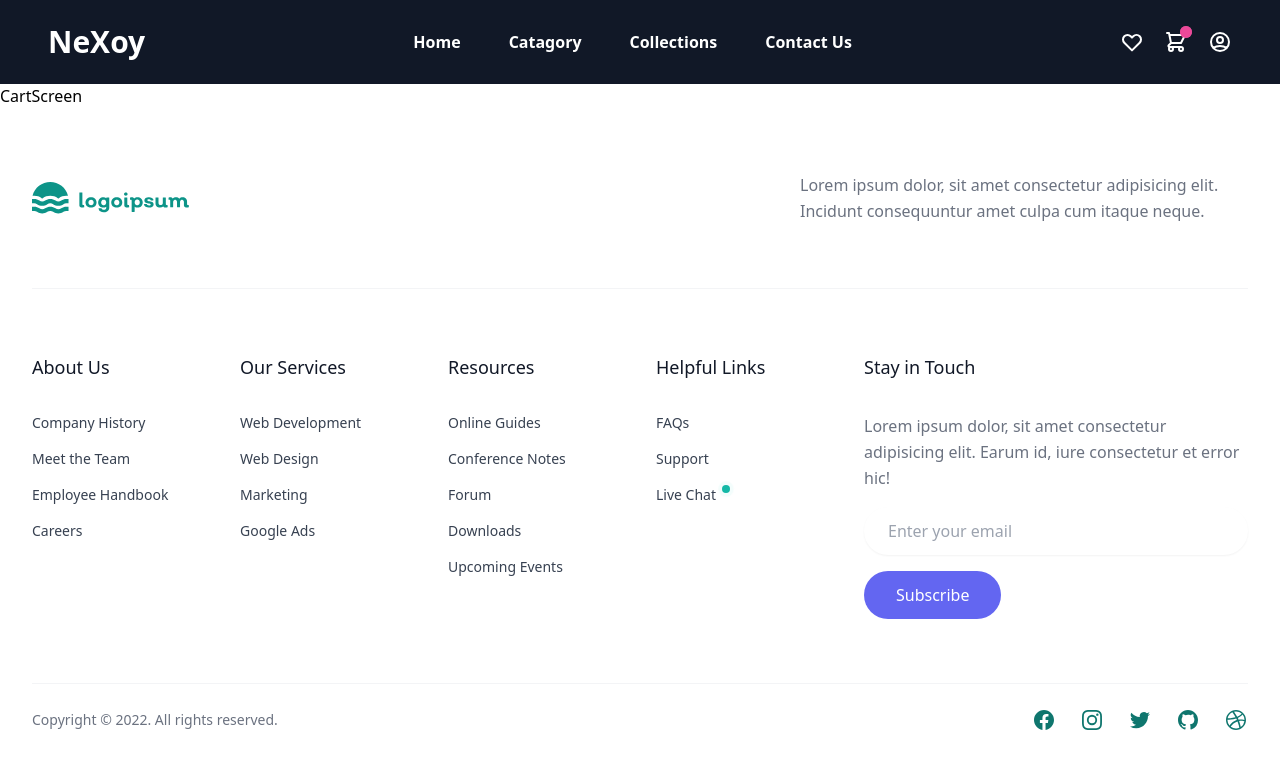
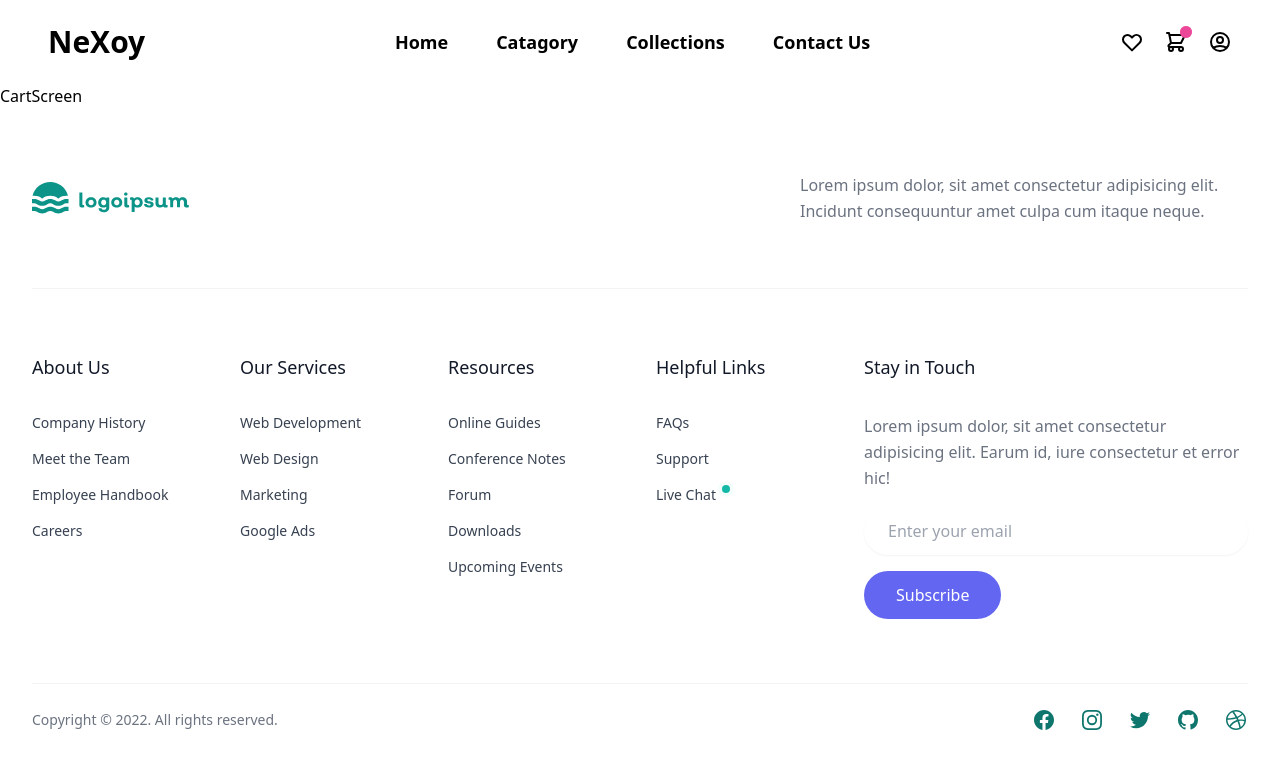
Before and after one commit to SAPranto/MERN-Ecommerce-Shop, a React (Vite) app: page /cart in a window 1280 px wide. Shown: the top 768 px of the page. Built offline with nearby package versions, Linux system fonts and the light colour scheme; the HTML template or start-up script is replaced by a standard one.

Commit message:
Made the navbar Sticky and used UseEffect on Navbar

```diff
--- a/index.html
+++ b/index.html
@@ -4,7 +4,7 @@
     <meta charset="UTF-8" />
     <link rel="icon" type="image/svg+xml" href="/vite.svg" />
     <meta name="viewport" content="width=device-width, initial-scale=1.0" />
-    <title>Vite + React</title>
+    <title>Nexoy</title>
   </head>
   <body>
     <div id="root"></div>
--- a/src/App.css
+++ b/src/App.css
@@ -0,0 +1,3 @@
+.btn {
+    @apply px-4 py-2 text-white rounded transition-all hover:scale-105 duration-300 text-sm xl:text-base hover:bg-blue-600;
+  }
--- a/src/components/Navbar.jsx
+++ b/src/components/Navbar.jsx
@@ -1,39 +1,62 @@
-import React from 'react'
+import React, { useState, useEffect } from "react";
 
 const Navbar = () => {
+
+  const [isSticky, setIsSticky] = useState(false);
+
+  useEffect(() => {
+    const handleScroll = () => {
+      if (window.pageYOffset > 0) {
+        setIsSticky(true);
+      } else {
+        setIsSticky(false);
+      }
+    };
+
+    window.addEventListener("scroll", handleScroll);
+
+    return () => {
+      window.removeEventListener("scroll", handleScroll);
+    };
+  }, []);
+
   return (
-    <nav className="flex justify-between bg-gray-900 text-white w-full">
+    <nav
+    className={`flex justify-between w-full ${
+      isSticky ? "bg-gray-900 transition-all duration-500 text-white" : "bg-transparent transition-all duration-500 text-black"
+    } sticky top-0 z-50`}
+  >
     <div className="px-5 xl:px-12 py-6 flex w-full items-center">
       <a className="text-3xl font-bold font-heading" href="#">
         {/* <img class="h-9" src="logo.png" alt="logo"> */}
         NeXoy
       </a>
       {/* Nav Links */}
-      <ul className="hidden md:flex px-4 mx-auto font-semibold font-heading space-x-12">
+      <ul className="hidden md:flex px-4 mx-auto text-lg font-semibold font-heading space-x-12">
         <li>
-          <a className="hover:text-gray-200" href="#">
+          <a className="hover:text-sky-600" href="#">
             Home
           </a>
         </li>
         <li>
-          <a className="hover:text-gray-200" href="#">
+          <a className="hover:text-sky-600" href="#">
             Catagory
           </a>
         </li>
         <li>
-          <a className="hover:text-gray-200" href="#">
+          <a className="hover:text-sky-600" href="#">
             Collections
           </a>
         </li>
         <li>
-          <a className="hover:text-gray-200" href="#">
+          <a className="hover:text-sky-600" href="#">
             Contact Us
           </a>
         </li>
       </ul>
       {/* Header Icons */}
-      <div className="hidden xl:flex items-center space-x-5 items-center">
-        <a className="hover:text-gray-200" href="#">
+      <div className="hidden xl:flex items-center space-x-5">
+        <a className="hover:text-sky-600" href="#">
           <svg
             xmlns="http://www.w3.org/2000/svg"
             className="h-6 w-6"
@@ -49,7 +72,7 @@ const Navbar = () => {
             />
           </svg>
         </a>
-        <a className="flex items-center hover:text-gray-200" href="#">
+        <a className="flex items-center hover:text-sky-600" href="#">
           <svg
             xmlns="http://www.w3.org/2000/svg"
             className="h-6 w-6"
@@ -70,10 +93,10 @@ const Navbar = () => {
           </span>
         </a>
         {/* Sign In / Register      */}
-        <a className="flex items-center hover:text-gray-200" href="#">
+        <a className="flex items-center hover:text-sky-600" href="#">
           <svg
             xmlns="http://www.w3.org/2000/svg"
-            className="h-6 w-6 hover:text-gray-200"
+            className="h-6 w-6 hover:text-sky-600"
             fill="none"
             viewBox="0 0 24 24"
             stroke="currentColor"
@@ -92,7 +115,7 @@ const Navbar = () => {
     <a className="xl:hidden flex mr-6 items-center" href="#">
       <svg
         xmlns="http://www.w3.org/2000/svg"
-        className="h-6 w-6 hover:text-gray-200"
+        className="h-6 w-6 hover:text-sky-600"
         fill="none"
         viewBox="0 0 24 24"
         stroke="currentColor"
@@ -112,7 +135,7 @@ const Navbar = () => {
     <a className="navbar-burger self-center mr-12 xl:hidden" href="#">
       <svg
         xmlns="http://www.w3.org/2000/svg"
-        className="h-6 w-6 hover:text-gray-200"
+        className="h-6 w-6 hover:text-sky-600"
         fill="none"
         viewBox="0 0 24 24"
         stroke="currentColor"
--- a/src/components/ProductList.jsx
+++ b/src/components/ProductList.jsx
@@ -1,6 +1,7 @@
 import React from "react";
 import { AiFillFire, AiFillCarryOut } from "react-icons/ai";
 import { GiRunningShoe } from "react-icons/gi";
+import "/src/App.css"
 
 const products = [
   {
@@ -8,7 +9,7 @@ const products = [
     imageUrl:
       "https://images.unsplash.com/photo-1512374382149-233c42b6a83b?ixlib=rb-4.0.3&ixid=MnwxMjA3fDB8MHxwaG90by1wYWdlfHx8fGVufDB8fHx8&auto=format&fit=crop&w=735&q=80",
     title: "Adobe Photoshop CC 2022",
-    location: "Lisbon, Portugal",
+    description: "Lisbon, Portugal",
     price: "$850",
   },
   {
@@ -16,7 +17,7 @@ const products = [
     imageUrl:
       "https://images.unsplash.com/photo-1597045566677-8cf032ed6634?ixlib=rb-4.0.3&ixid=MnwxMjA3fDB8MHxwaG90by1wYWdlfHx8fGVufDB8fHx8&auto=format&fit=crop&w=687&q=80",
     title: "React Native Development",
-    location: "San Francisco, CA",
+    description: "San Francisco, CA",
     price: "$1,200",
   },
   {
@@ -24,7 +25,7 @@ const products = [
     imageUrl:
       "https://images.unsplash.com/photo-1608231387042-66d1773070a5?ixlib=rb-4.0.3&ixid=MnwxMjA3fDB8MHxwaG90by1wYWdlfHx8fGVufDB8fHx8&auto=format&fit=crop&w=1074&q=80",
     title: "Vue.js Mastery",
-    location: "Vancouver, BC",
+    description: "Vancouver, BC",
     price: "$799",
   },
   {
@@ -32,7 +33,7 @@ const products = [
     imageUrl:
       "https://images.unsplash.com/photo-1605348532760-6753d2c43329?ixlib=rb-4.0.3&ixid=MnwxMjA3fDB8MHxwaG90by1wYWdlfHx8fGVufDB8fHx8&auto=format&fit=crop&w=687&q=80",
     title: "GraphQL Fundamentals",
-    location: "Remote",
+    description: "Remote",
     price: "$599",
   },
   {
@@ -40,7 +41,7 @@ const products = [
     imageUrl:
       "https://images.unsplash.com/photo-1600269452121-4f2416e55c28?ixlib=rb-4.0.3&ixid=MnwxMjA3fDB8MHxwaG90by1wYWdlfHx8fGVufDB8fHx8&auto=format&fit=crop&w=765&q=80",
     title: "GraphQL Fundamentals",
-    location: "Remote",
+    description: "Remote",
     price: "$599",
   },
   {
@@ -48,7 +49,7 @@ const products = [
     imageUrl:
       "https://images.unsplash.com/photo-1606107557195-0e29a4b5b4aa?ixlib=rb-4.0.3&ixid=MnwxMjA3fDB8MHxwaG90by1wYWdlfHx8fGVufDB8fHx8&auto=format&fit=crop&w=764&q=80",
     title: "GraphQL Fundamentals",
-    location: "Remote",
+    description: "Remote",
     price: "$599",
   },
   {
@@ -56,7 +57,7 @@ const products = [
     imageUrl:
       "https://images.unsplash.com/photo-1582588678413-dbf45f4823e9?ixlib=rb-4.0.3&ixid=MnwxMjA3fDB8MHxwaG90by1wYWdlfHx8fGVufDB8fHx8&auto=format&fit=crop&w=765&q=80",
     title: "GraphQL Fundamentals",
-    location: "Remote",
+    description: "Remote",
     price: "$599",
   },
   {
@@ -64,7 +65,7 @@ const products = [
     imageUrl:
       "https://images.unsplash.com/photo-1600185365926-3a2ce3cdb9eb?ixlib=rb-4.0.3&ixid=MnwxMjA3fDB8MHxwaG90by1wYWdlfHx8fGVufDB8fHx8&auto=format&fit=crop&w=1025&q=80",
     title: "GraphQL Fundamentals",
-    location: "Remote",
+    description: "Remote",
     price: "$599",
   },
 ];
@@ -96,15 +97,15 @@ const ProductList = () => {
       {/* Product List */}
 
       <section className="py-10 bg-gray-100">
-  <div className="mx-auto grid max-w-6xl grid-cols-1 gap-6 p-6 sm:grid-cols-2 md:grid-cols-3 lg:grid-cols-4">
+        <div className="mx-6 md:mx-auto grid max-w-6xl grid-cols-1 gap-6 sm:grid-cols-2 md:grid-cols-3 lg:grid-cols-4">
           {products.map((product) => (
-      <article
+            <card
               key={product.id}
-        className="rounded-xl bg-white p-3 shadow-lg hover:shadow-xl hover:transform transition duration-500 ease-in-out transform hover:-translate-y-1 hover:scale-110"
+              className="rounded-2xl bg-white p-3 shadow-lg hover:shadow-2xl hover:transform transition duration-500 ease-in-out transform hover:-translate-y-1 hover:scale-105 md:hover:scale-110 cursor-pointer"
             >
               <div className="relative">
                 <img
-            className="w-full h-48 object-cover rounded-xl"
+                  className="w-full h-60 object-cover rounded-xl"
                   src={product.imageUrl}
                   alt={product.title}
                 />
@@ -118,12 +119,16 @@ const ProductList = () => {
               <div className="py-3">
                 <h4 className="text-lg font-semibold">{product.title}</h4>
                 <div className="flex items-center text-gray-500 text-sm">
-            <span className="mr-1">{product.location}</span>
+                  <span className="mr-1">{product.description}</span>
                   <div className="h-2 w-2 rounded-full bg-current"></div>
                   <span className="mx-1">{product.price}</span>
                 </div>
+                <div className="flex justify-between pt-4">
+                <button className="btn bg-sky-600">Buy Now</button>
+                <button className="btn bg-red-500">Add To Cart</button>
                 </div>
-      </article>
+              </div>
+            </card>
           ))}
         </div>
       </section>
```
Lines whose indentation alone changed are shown as unchanged.
